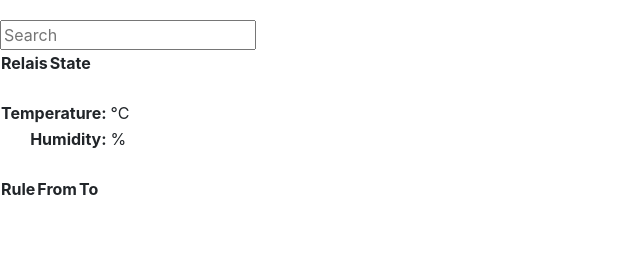
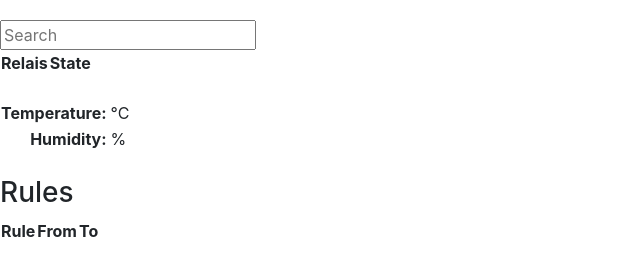
Before and after one commit to sistar/relais-ng, a website: page resources/main.html in a window 1280 px wide. Shown: the whole page, without its empty margins (0-640 px from the left). Drawn offline with nearby package versions, Linux system fonts and the light colour scheme; some packages are replaced by stand-ins of ours; files that its build step writes are made by us from their sources; a script that the page names is missing; some icons are missing.

```diff
--- a/resources/views/list.html
+++ b/resources/views/list.html
@@ -44,6 +44,7 @@
     </tbody>
 </table>
 <br>
+<h3>Rules</h3>
 <table>
     <thead>
     <tr>
```
Also changed, not shown: 1 other file.
